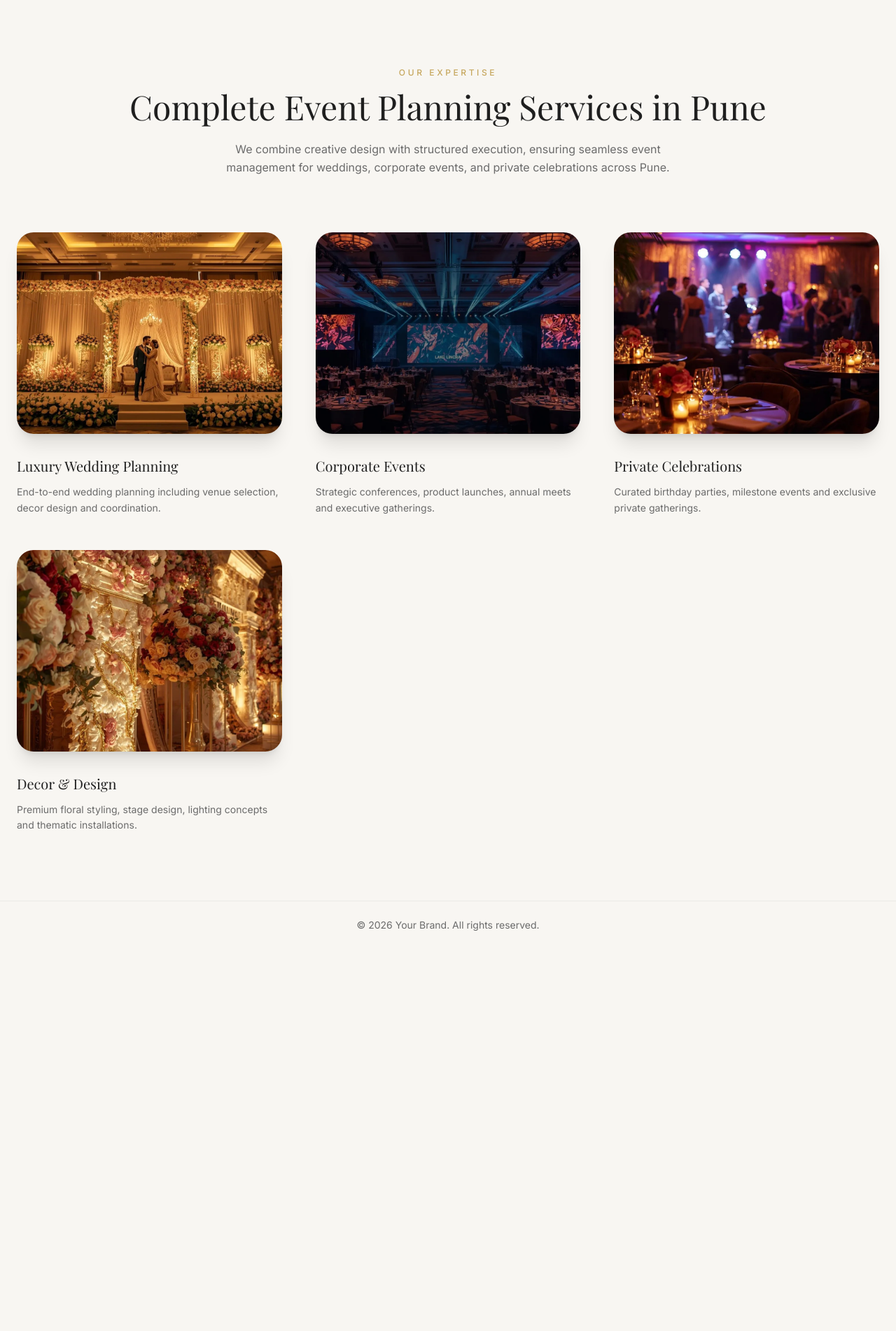
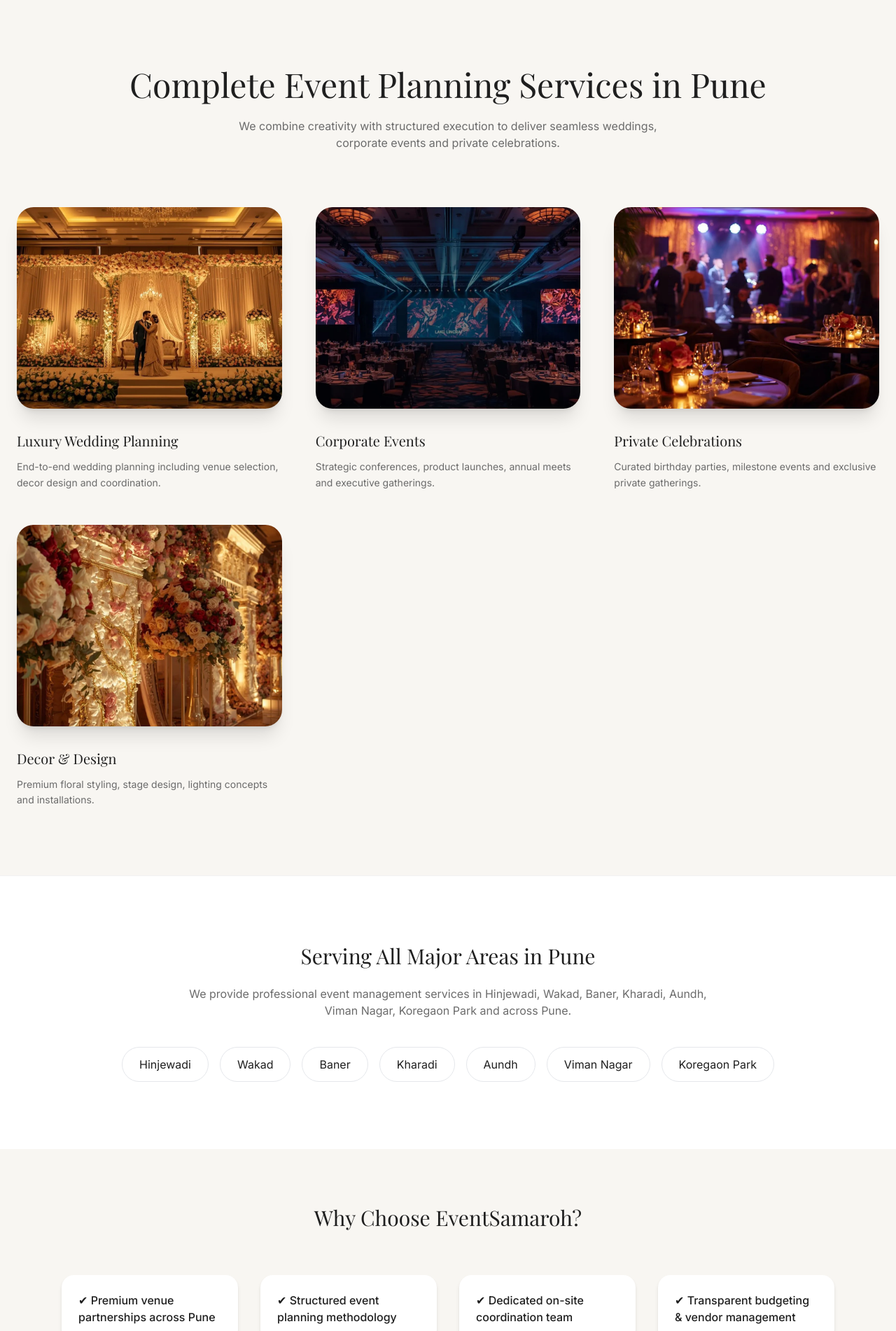
Before and after one commit to talmechsolutions-create/eventsamaroh-web, a Next.js app: page / in a window 1280 px wide. Shown: the part 880-2782 px from the top of the page at 70% size. Before the commit the page ends 2236 px from the top, so only its background shows below. Built offline with nearby package versions, Linux system fonts and the light colour scheme.

Commit message:
Updated homepage SEO and layout improvements

```diff
--- a/app/layout.tsx
+++ b/app/layout.tsx
@@ -19,9 +19,33 @@ const bodyFont = Inter({
   display: "swap",
 });
 
+/* ✅ Improved Global Metadata */
 export const metadata: Metadata = {
-  title: "Your Brand",
-  description: "Premium Service Experience",
+  metadataBase: new URL("https://eventsamaroh.in"), // change if different domain
+  title: {
+    default: "EventSamaroh | Luxury Event Management Company in Pune",
+    template: "%s | EventSamaroh",
+  },
+  description:
+    "EventSamaroh is a premium event management company in Pune specializing in weddings, corporate events and private celebrations.",
+  keywords: [
+    "event management company in Pune",
+    "wedding planner Pune",
+    "corporate event management Pune",
+    "luxury wedding planner Pune",
+  ],
+  openGraph: {
+    title: "EventSamaroh | Luxury Event Management Company in Pune",
+    description:
+      "Premium wedding planning and corporate event management services in Pune.",
+    url: "https://eventsamaroh.in",
+    siteName: "EventSamaroh",
+    locale: "en_IN",
+    type: "website",
+  },
+  alternates: {
+    canonical: "https://eventsamaroh.in",
+  },
 };
 
 export default function RootLayout({
@@ -45,7 +69,7 @@ export default function RootLayout({
           </main>
 
           <footer className="text-center py-6 text-sm text-brand-muted border-t border-black/5">
-            © {new Date().getFullYear()} Your Brand. All rights reserved.
+            © {new Date().getFullYear()} EventSamaroh. All rights reserved.
           </footer>
         </div>
 
--- a/app/page.tsx
+++ b/app/page.tsx
@@ -1,27 +1,38 @@
-import type { Metadata } from "next";
-import Image from "next/image";
-import Link from "next/link";
-import TestimonialsPreview from "./TestimonialsPreview";
-import LeadForm from "../components/LeadForm";
-import BrandButton from "@/components/BrandButton";
+import type { Metadata } from "next"
+import Image from "next/image"
+import Link from "next/link"
+import TestimonialsPreview from "./TestimonialsPreview"
+import LeadForm from "../components/LeadForm"
 
 export const metadata: Metadata = {
   title:
     "EventSamaroh | Best Event Management Company in Pune for Weddings & Corporate Events",
   description:
-    "EventSamaroh is a premium event management company in Pune specializing in luxury weddings, corporate events, birthday celebrations, private parties and decor design services across all major Pune locations.",
+    "EventSamaroh is a premium event management company in Pune specializing in luxury weddings, corporate events, private celebrations and decor design services across all major Pune locations.",
   keywords: [
     "event management company in Pune",
     "wedding planners in Pune",
     "corporate event management Pune",
-    "birthday party planners Pune",
     "luxury wedding planners Pune",
     "event decor services Pune",
     "event planning in Hinjewadi",
     "event planning in Baner",
     "event planning in Wakad",
   ],
-};
+  openGraph: {
+    title:
+      "EventSamaroh | Luxury Event Management Company in Pune",
+    description:
+      "Premium wedding planning and corporate event management services in Pune.",
+    url: "https://eventsamaroh.in",
+    siteName: "EventSamaroh",
+    locale: "en_IN",
+    type: "website",
+  },
+  alternates: {
+    canonical: "https://eventsamaroh.in",
+  },
+}
 
 export default function HomePage() {
   return (
@@ -30,12 +41,17 @@ export default function HomePage() {
       {/* ================= HERO ================= */}
       <section className="relative w-full min-h-screen flex items-center justify-center overflow-hidden pt-28 sm:pt-0">
 
+        {/* ✅ Optimized LCP Image */}
         <Image
           src="/images/hero/hero-main.webp"
-          alt="Premium Event Management Company in Pune"
+          alt="Luxury Event Management Company in Pune"
           fill
           priority
           sizes="100vw"
+          quality={85}
+          fetchPriority="high"
+          placeholder="blur"
+          blurDataURL="/images/hero/hero-main.webp"
           className="object-cover"
         />
 
@@ -44,7 +60,7 @@ export default function HomePage() {
         <div className="relative z-10 max-w-6xl mx-auto px-6 text-center text-white py-20 sm:py-0">
 
           <p className="uppercase tracking-[0.35em] text-xs sm:text-sm text-brand-accent mb-6">
-            Luxury Event Planning Services Across Pune
+            Luxury Event Planning in Pune
           </p>
 
           <h1 className="font-heading text-4xl sm:text-5xl lg:text-6xl xl:text-7xl font-semibold leading-tight tracking-tight">
@@ -56,18 +72,17 @@ export default function HomePage() {
 
           <p className="mt-8 max-w-3xl mx-auto text-lg sm:text-xl text-gray-200 leading-relaxed">
             From luxury weddings and corporate conferences to milestone birthdays
-            and private celebrations — EventSamaroh delivers precision planning,
+            and private celebrations — we deliver precision planning,
             premium decor, and flawless execution across Pune.
           </p>
 
-          {/* ✅ UPDATED BUTTON SECTION */}
           <div className="mt-12 flex flex-col sm:flex-row gap-6 justify-center">
 
             <Link
               href="/book-event"
               className="px-10 py-4 rounded-full bg-gradient-to-r from-[#b08d57] to-[#d4af37] text-black font-semibold shadow-lg hover:scale-105 transition duration-300"
             >
-              Book Your Event
+              Book Free Consultation
             </Link>
 
             <Link
@@ -91,18 +106,13 @@ export default function HomePage() {
       <section className="bg-brand-soft py-24">
         <div className="max-w-7xl mx-auto px-6 text-center">
 
-          <p className="uppercase tracking-[0.3em] text-xs text-brand-accent font-medium mb-4">
-            Our Expertise
-          </p>
-
           <h2 className="text-3xl sm:text-4xl lg:text-5xl font-heading text-brand-primary">
             Complete Event Planning Services in Pune
           </h2>
 
-          <p className="mt-6 text-brand-muted max-w-2xl mx-auto leading-relaxed">
-            We combine creative design with structured execution, ensuring
-            seamless event management for weddings, corporate events, and
-            private celebrations across Pune.
+          <p className="mt-6 text-brand-muted max-w-2xl mx-auto">
+            We combine creativity with structured execution to deliver
+            seamless weddings, corporate events and private celebrations.
           </p>
 
           <div className="grid sm:grid-cols-2 lg:grid-cols-3 gap-12 mt-20">
@@ -136,15 +146,108 @@ export default function HomePage() {
               image="/images/services/decor.webp"
               alt="Event Decor and Design Pune"
               title="Decor & Design"
-              description="Premium floral styling, stage design, lighting concepts and thematic installations."
+              description="Premium floral styling, stage design, lighting concepts and installations."
             />
           </div>
         </div>
       </section>
 
-      {/* Remaining code unchanged */}
+      {/* ================= LOCATIONS SEO BOOST ================= */}
+      <section className="bg-white py-24 border-t border-black/5">
+        <div className="max-w-6xl mx-auto px-6 text-center">
+
+          <h2 className="text-3xl font-heading text-brand-primary">
+            Serving All Major Areas in Pune
+          </h2>
+
+          <p className="mt-6 text-brand-muted max-w-3xl mx-auto">
+            We provide professional event management services in Hinjewadi,
+            Wakad, Baner, Kharadi, Aundh, Viman Nagar, Koregaon Park and across Pune.
+          </p>
+
+          <div className="flex flex-wrap justify-center gap-4 mt-10">
+            {["Hinjewadi","Wakad","Baner","Kharadi","Aundh","Viman Nagar","Koregaon Park"].map((area) => (
+              <LocationLink key={area} name={area} />
+            ))}
+          </div>
+        </div>
+      </section>
+
+      {/* ================= TRUST ================= */}
+      <section className="bg-brand-soft py-20">
+        <div className="max-w-6xl mx-auto px-6 text-center">
+          <h2 className="text-3xl font-heading text-brand-primary">
+            Why Choose EventSamaroh?
+          </h2>
+
+          <div className="grid md:grid-cols-4 gap-8 mt-16 text-left">
+            <TrustItem text="Premium venue partnerships across Pune" />
+            <TrustItem text="Structured event planning methodology" />
+            <TrustItem text="Dedicated on-site coordination team" />
+            <TrustItem text="Transparent budgeting & vendor management" />
+          </div>
+        </div>
+      </section>
+
+      {/* ================= TESTIMONIALS ================= */}
+      <section className="bg-white py-24">
+        <div className="max-w-7xl mx-auto px-6 text-center">
+          <TestimonialsPreview />
+        </div>
+      </section>
+
+      {/* ================= LEAD FORM ================= */}
+      <section className="bg-brand-soft py-24 border-t border-black/5">
+        <div className="max-w-4xl mx-auto px-6 text-center">
+
+          <h2 className="text-3xl sm:text-4xl font-heading font-semibold text-brand-primary">
+            Book a Free Event Consultation in Pune
+          </h2>
+
+          <p className="mt-6 text-brand-muted">
+            Share your event vision and receive a customized proposal within 24 hours.
+          </p>
+
+          <div className="mt-12">
+            <LeadForm />
+          </div>
+
+          <p className="mt-6 text-sm text-brand-muted">
+            ✔ 24-hour response &nbsp; ✔ Customized proposal &nbsp; ✔ Professional execution
+          </p>
+
+        </div>
+      </section>
+
+      {/* ✅ LocalBusiness Structured Data */}
+      <script
+        type="application/ld+json"
+        dangerouslySetInnerHTML={{
+          __html: JSON.stringify({
+            "@context": "https://schema.org",
+            "@type": "LocalBusiness",
+            name: "EventSamaroh",
+            image: "https://eventsamaroh.in/images/hero/hero-main.webp",
+            url: "https://eventsamaroh.in",
+            telephone: "+91-XXXXXXXXXX",
+            address: {
+              "@type": "PostalAddress",
+              addressLocality: "Pune",
+              addressRegion: "MH",
+              addressCountry: "IN",
+            },
+            areaServed: "Pune",
+            priceRange: "₹₹₹",
+            sameAs: [
+              "https://www.instagram.com/YOUR_HANDLE",
+              "https://www.facebook.com/YOUR_PAGE"
+            ]
+          })
+        }}
+      />
+
     </main>
-  );
+  )
 }
 
 /* ================= COMPONENTS ================= */
@@ -156,11 +259,11 @@ function ServiceCard({
   title,
   description,
 }: {
-  href: string;
-  image: string;
-  alt: string;
-  title: string;
-  description: string;
+  href: string
+  image: string
+  alt: string
+  title: string
+  description: string
 }) {
   return (
     <Link href={href} className="group block">
@@ -174,29 +277,25 @@ function ServiceCard({
             className="object-cover group-hover:scale-110 transition duration-700 ease-out"
           />
         </div>
-
         <div className="mt-8 text-left">
           <h3 className="text-xl font-heading font-medium text-brand-primary group-hover:text-brand-accent transition">
             {title}
           </h3>
-
           <p className="mt-3 text-brand-muted leading-relaxed text-sm">
             {description}
           </p>
         </div>
       </article>
     </Link>
-  );
+  )
 }
 
 function TrustItem({ text }: { text: string }) {
   return (
     <div className="bg-white p-6 rounded-2xl shadow-md">
-      <p className="text-brand-primary font-medium">
-        ✔ {text}
-      </p>
+      <p className="text-brand-primary font-medium">✔ {text}</p>
     </div>
-  );
+  )
 }
 
 function LocationLink({ name }: { name: string }) {
@@ -207,5 +306,5 @@ function LocationLink({ name }: { name: string }) {
     >
       {name}
     </Link>
-  );
+  )
 }
```
